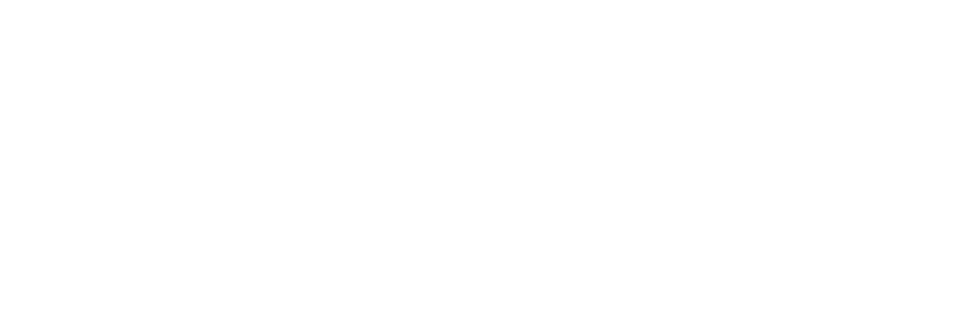
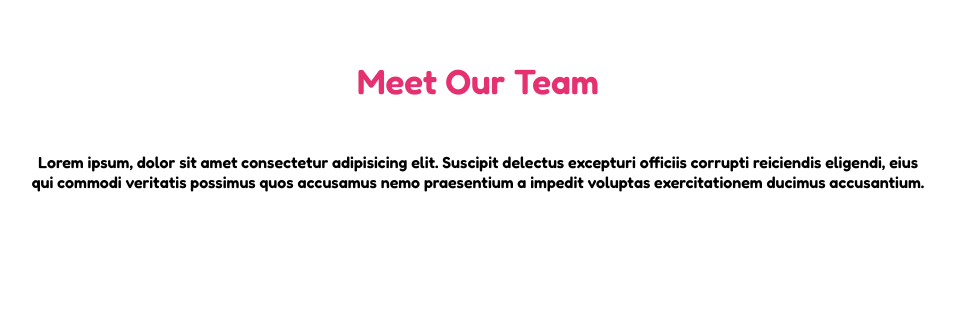
Before and after one commit to estherpinos/html-css-float-cards, a plain HTML site: page index.html in a window 1280 px wide. Shown: the whole page, without its empty margins (162-1117 px from the left). Drawn offline with Linux system fonts and the light colour scheme.

Commit message:
aggiornamento

```diff
--- a/css/style.css
+++ b/css/style.css
@@ -6,12 +6,38 @@
 
 body{
   font-family: 'Fredoka', sans-serif;
+
 }
+
+.container{
+  width: 70%;
+  max-width: 1200px;
+  margin: 40px auto;
+
+}
+
+/* HEADER */
 
 header{
   text-align: center;
   padding: 20px;
-  font-size: 30px;
+  font-size: 35px;
   color: #e53170;
   font-weight: 200;
 }
+
+/* MAIN */
+
+main>p{
+  text-align: center;
+  font-weight: 100;
+  padding-top: 30px;
+}
+
+.col{
+  float: left;
+  width: calc(100% /3);
+  text-align: center;
+  padding: 20px;
+
+}
--- a/index.html
+++ b/index.html
@@ -3,9 +3,58 @@
 <head>
   <meta charset="UTF-8">
   <meta name="viewport" content="width=device-width, initial-scale=1.0">
+
+  <link rel="preconnect" href="https://fonts.googleapis.com">
+  <link rel="preconnect" href="https://fonts.gstatic.com" crossorigin>
+  <link href="https://fonts.googleapis.com/css2?family=Fredoka:wght@600&display=swap" rel="stylesheet">
+
+  <link rel="stylesheet" href="css/style.css">
   <title>Float cards</title>
 </head>
+
 <body>
+  <div class="container">
+
+    <header>
+      <p><strong>Meet Our Team</strong></p>
+    </header>
+
+    <main>
+
+      <p>Lorem ipsum, dolor sit amet consectetur adipisicing elit. Suscipit delectus excepturi officiis corrupti reiciendis eligendi, eius qui commodi veritatis possimus quos accusamus nemo praesentium a impedit voluptas exercitationem ducimus accusantium.</p>
+
+      <div class="col">
+
+
+      </div>
+      <div class="col">
+
+      </div>
+      <div class="col">
+
+      </div>
+      <div class="col">
+
+      </div>
+      <div class="col">
+
+      </div>
+      <div class="col">
+
+      </div>
+      <div class="col">
+
+      </div>
+
+    </main>
+
+
+
+  </div>
+
+
+
+
 
 </body>
 </html>
```
